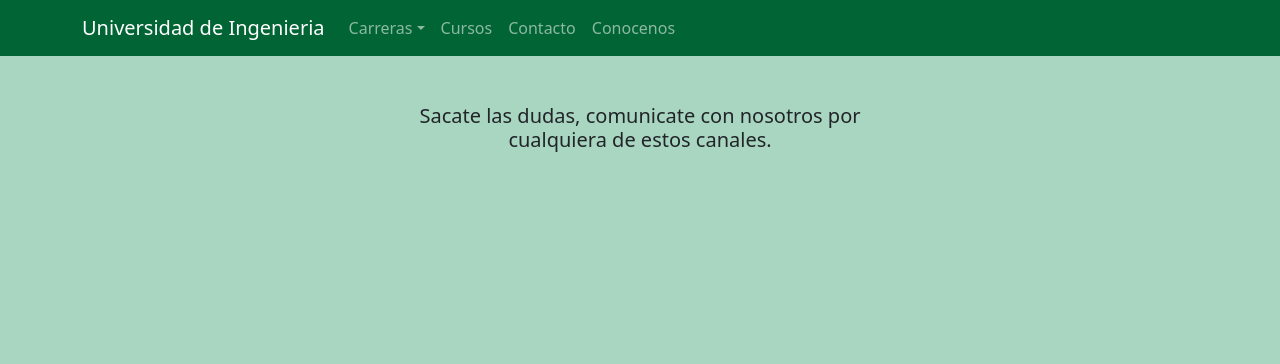
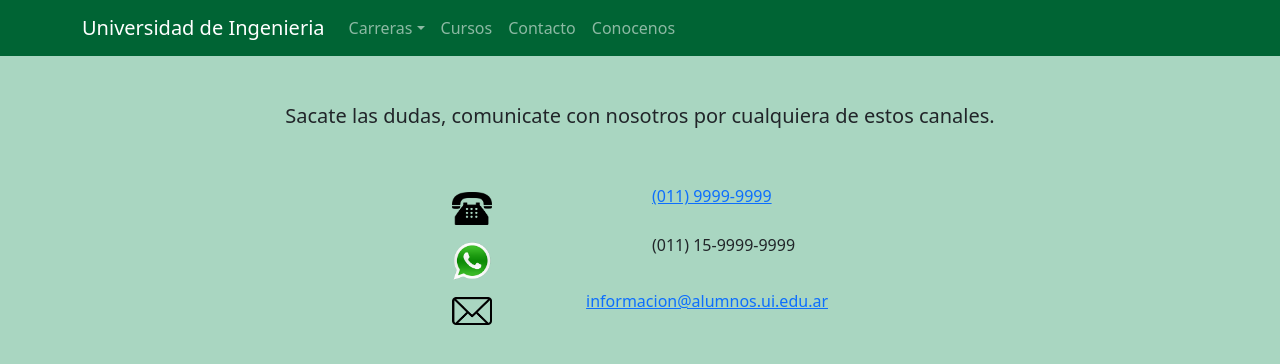
Before and after one commit to cfigueroacoder/PreEntrega2Figueroa, a plain HTML site: page contacto.html in a window 1280 px wide. Drawn offline with nearby package versions, Linux system fonts and the light colour scheme.

Commit message:
primer pase contacto

```diff
--- a/contacto.html
+++ b/contacto.html
@@ -45,13 +45,31 @@
     </nav>
     <!-- /nav -->
 
-
-    <div class="container home-bottom-text">
+    <div class="container ui-contacto">
         <h1 class="text-center fs-5 py-5">Sacate las dudas, comunicate con nosotros por cualquiera de estos canales.
         </h1>
+
+        <div class="container ui-contact-info">
+            <div class="row">
+                <div class="col py-2">
+                    <img class="ui-img-icon" src="./img/icon/Phone-Icon-PNG.png" alt="telefono">
+                </div>
+                <div class="col"><a href="tel:+549119999-9999">(011) 9999-9999</a></div>
+            </div>
+            <div class="row">
+                <div class="col py-2">
+                    <img class="ui-img-icon" src="./img/icon/Whatsapp-Icon.webp" alt="telefono">
+                </div>
+                <div class="col">(011) 15-9999-9999</div>
+            </div>
+            <div class="row">
+                <div class="col py-2">
+                    <img class="ui-img-icon" src="./img/icon/email-icon-png-download-icons-logos-emojis-email-icons-2400.png" alt="telefono">
+                </div>
+                <div class="col"><a href="mailto:informacion@alumnos.ui.edu.ar">informacion@alumnos.ui.edu.ar</a></div>
+            </div>
+        </div>
     </div>
-
-
 
     <!-- bootstrap js -->
     <script src="https://cdn.jsdelivr.net/npm/bootstrap@5.2.2/dist/js/bootstrap.bundle.min.js" integrity="sha384-OERcA2EqjJCMA+/3y+gxIOqMEjwtxJY7qPCqsdltbNJuaOe923+mo//f6V8Qbsw3" crossorigin="anonymous"></script>
--- a/scss/_vars.scss
+++ b/scss/_vars.scss
@@ -1,5 +1,5 @@
 $ui_base: #006434;
-$ui_accent: #02b15c;
+$ui_accent: #00994f;
 $ui_bg: #a9d6c1;
 
 $mobile: 576px;
--- a/scss/main.scss
+++ b/scss/main.scss
@@ -37,8 +37,16 @@ body {
     width: 40vw;
 }
 
+.ui-img-icon {
+    width: 40px;
+}
+
+.ui-contact-info {
+    max-width: 400px;
+}
+
 .carousel {
-    width: 40vw;
+    width: 60vw;
     margin: auto;
 }
 
```
Also changed, not shown: img/icon/Phone-Icon-PNG.png (added), img/icon/Whatsapp-Icon.webp (added), img/icon/email-icon-png-download-icons-logos-emojis-email-icons-2400.png (added), scss/main.css, 1 other file.
